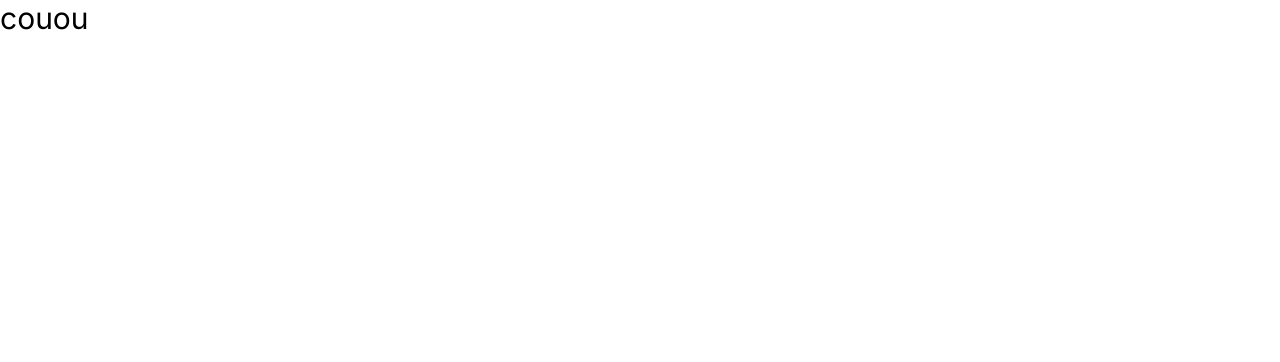
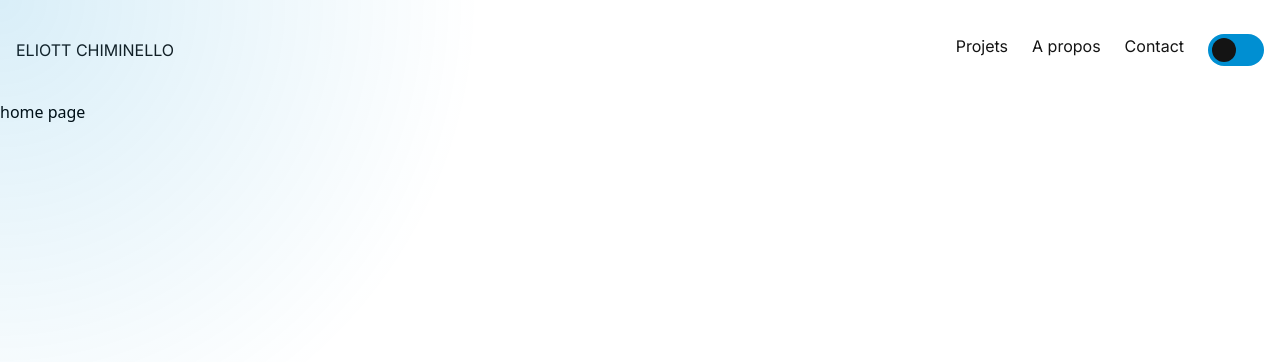
Before and after one commit to echimine/PortfolioV2, a Nuxt app: page / in a window 1280 px wide. Shown: the top 362 px of the page. Built offline with nearby package versions, Linux system fonts and the light colour scheme.

Commit message:
added dark mode + header with typographie in /components + switchColor + layout default

```diff
--- a/app/app.vue
+++ b/app/app.vue
@@ -1,5 +1,5 @@
 <template>
   <div>
-    <h1 class="text-3xl font-Inter">couou</h1>
+    <NuxtLayout> <NuxtPage /></NuxtLayout>
   </div>
 </template>
--- /dev/null
+++ b/app/components/Buttons/SwitchColor.vue
@@ -0,0 +1,50 @@
+<template>
+  <label class="relative inline-flex items-center cursor-pointer">
+    <input
+      type="checkbox"
+      class="sr-only peer"
+      v-model="isDark"
+      @change="toggleDarkMode"
+    />
+    <div
+      :class="[
+        'w-14 h-8 rounded-full transition-colors',
+        isDark ? 'bg-orange' : 'bg-blue',
+      ]"
+    ></div>
+    <div
+      :class="[
+        'absolute left-1 top-1 w-6 h-6 rounded-full transition-all',
+        isDark ? 'translate-x-6 bg-white' : 'bg-black',
+      ]"
+    ></div>
+  </label>
+</template>
+
+<script setup lang="ts">
+import { ref, onMounted } from 'vue';
+
+const isDark = ref(false);
+
+const toggleDarkMode = () => {
+  // toggle au click ajout de la class
+  isDark.value
+    ? document.documentElement.classList.add('dark')
+    : document.documentElement.classList.remove('dark');
+
+  localStorage.setItem('theme', isDark.value ? 'dark' : 'light');
+};
+
+// au chargement du composant il vient regarder dans le local storage le theme color
+onMounted(() => {
+  const savedTheme = localStorage.getItem('theme');
+
+  if (savedTheme === 'dark') {
+    isDark.value = true;
+    document.documentElement.classList.add('dark');
+  } else {
+    isDark.value = false;
+    document.documentElement.classList.remove('dark');
+  }
+});
+</script>
--- /dev/null
+++ b/app/components/CursorBG.vue
@@ -0,0 +1,30 @@
+<template>
+  <div
+    class="pointer-events-none fixed inset-0 z-30 transition duration-300"
+    :style="{
+      background: `radial-gradient(600px at ${x}px ${y}px, hsla(199, 100%, 41%, 0.15), transparent 80%)`,
+    }"
+  ></div>
+</template>
+
+<script setup lang="ts">
+import { ref, onMounted, onUnmounted } from 'vue';
+
+const x = ref(0);
+const y = ref(0);
+
+function handleMouseMove(e: MouseEvent) {
+  x.value = e.clientX;
+  y.value = e.clientY;
+}
+
+onMounted(() => {
+  window.addEventListener('mousemove', handleMouseMove);
+});
+
+onUnmounted(() => {
+  window.removeEventListener('mousemove', handleMouseMove);
+});
+</script>
+
+<style></style>
--- /dev/null
+++ b/app/components/Header/Header.vue
@@ -0,0 +1,14 @@
+<template>
+  <header class="h-[100px] flex items-center justify-center">
+    <ul class="flex items-center justify-between w-full max-w-7xl px-4">
+      <li>
+        <Typographie>ELIOTT CHIMINELLO</Typographie>
+      </li>
+      <li>
+        <HeaderMenuDesktop />
+      </li>
+    </ul>
+  </header>
+</template>
+
+<script setup lang="ts"></script>
--- /dev/null
+++ b/app/components/Header/MenuDesktop.vue
@@ -0,0 +1,12 @@
+<template>
+  <div class="flex gap-6">
+    <Typographie>Projets</Typographie>
+    <Typographie>A propos</Typographie>
+    <Typographie>Contact</Typographie>
+    <SwitchColor />
+  </div>
+</template>
+
+<script setup lang="ts">
+import SwitchColor from '../Buttons/SwitchColor.vue';
+</script>
--- /dev/null
+++ b/app/components/Typographie.vue
@@ -0,0 +1,86 @@
+<script setup lang="ts">
+import { ref, onMounted, onBeforeUnmount, computed } from 'vue';
+
+type Variant = 'h1' | 'h2' | 'h3' | 'h4' | 'bodybase';
+type Font = 'inter';
+type Weight = 'regular' | 'medium' | 'bold';
+type Tag = 'h1' | 'h2' | 'h3' | 'h4' | 'h5' | 'h6' | 'p' | 'span';
+
+const props = defineProps<{
+  variant?: Variant;
+  font?: Font;
+  weight?: Weight;
+  as?: Tag;
+}>();
+
+const variant = props.variant ?? 'bodybase';
+const font = props.font ?? 'inter';
+const weight = props.weight ?? 'regular';
+const as = props.as ?? 'p';
+const currentMode = ref<'light' | 'dark'>('light');
+
+// ✅ Initialize MutationObserver only on client side
+let observer: MutationObserver | null = null;
+
+const updateMode = () => {
+  const isDark = document.documentElement.classList.contains('dark');
+  currentMode.value = isDark ? 'dark' : 'light';
+};
+
+onMounted(() => {
+  updateMode();
+
+  // ✅ Safely initialize MutationObserver (browser only)
+  if (typeof window !== 'undefined') {
+    observer = new MutationObserver(updateMode);
+    observer.observe(document.documentElement, {
+      attributes: true,
+      attributeFilter: ['class'],
+    });
+  }
+});
+
+onBeforeUnmount(() => {
+  if (observer) {
+    observer.disconnect();
+  }
+});
+
+const variantClasses: Record<Variant, string> = {
+  h1: 'text-3xl',
+  h2: 'text-2xl',
+  h3: 'text-xl',
+  h4: 'text-lg',
+  bodybase: 'text-base',
+};
+
+const fontClasses: Record<Font, string> = {
+  inter: 'font-Inter',
+};
+
+const weightClasses: Record<Weight, string> = {
+  regular: 'font-regular',
+  medium: 'font-medium',
+  bold: 'font-bold',
+};
+
+const modeClasses: Record<'light' | 'dark', string> = {
+  light: 'text-black',
+  dark: 'text-white',
+};
+
+const finalClass = computed(() =>
+  [
+    variantClasses[variant],
+    fontClasses[font],
+    weightClasses[weight],
+    modeClasses[currentMode.value],
+  ].join(' ')
+);
+</script>
+
+<template>
+  <component :is="as" :class="finalClass">
+    <slot />
+  </component>
+</template>
--- /dev/null
+++ b/app/layouts/default.vue
@@ -0,0 +1,9 @@
+<script setup lang="ts"></script>
+
+<template>
+  <div class="dark:bg-[#141414] transition-all min-h-screen">
+    <CursorBG />
+    <Header />
+    <slot />
+  </div>
+</template>
--- /dev/null
+++ b/app/pages/index.vue
@@ -0,0 +1,4 @@
+<script setup lang="ts"></script>
+<template>
+  <div><h1>home page</h1></div>
+</template>
--- a/tailwind.config.js
+++ b/tailwind.config.js
@@ -1,9 +1,16 @@
 /** @type {import('tailwindcss').Config} */
 export default {
+  darkMode: 'class',
   content: ['.index.html', './src/**/*.{vue,js,ts}'],
   theme: {
     extend: {
       colors: {
+        black: '#141414',
+        white: '#FFFFFF',
+        orange: '#FF5F1F',
+        blue: '#008FD2',
+      },
+      backgroundColor: {
         black: '#141414',
         white: '#FFFFFF',
         orange: '#FF5F1F',
```
Also changed, not shown: 1 other file (tests, documents, lock files or other folders).
